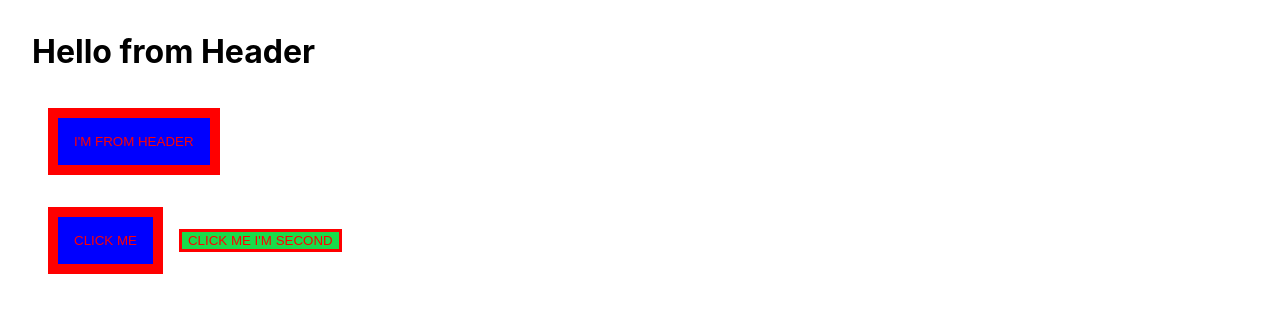
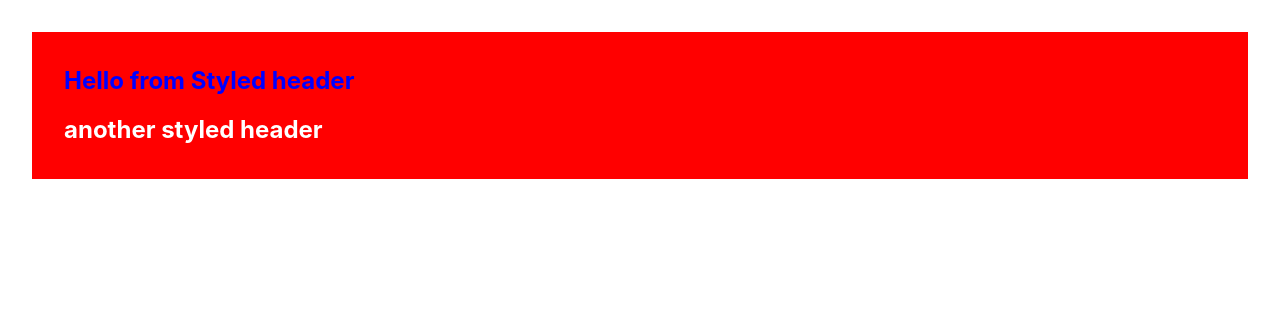
Before and after one commit to iyadhb/explore-react-styling, a React (Create React App) app: page / in a window 1280 px wide. Shown: the top 312 px of the page. Built offline with nearby package versions, Linux system fonts and the light colour scheme.

Commit message:
Nesting and selecting Styled Components

```diff
--- a/src/App.js
+++ b/src/App.js
@@ -1,14 +1,12 @@
 import React from 'react';
 import './App.css';
-import {Button, SecondButton} from './components/Buttons'
-import Header from './components/Header'
+import StyledHeader from './components/StyledHeader'
 
 function App() {
   return (
     <div>
-    <Header />
-    <Button>CLick me</Button>
-    <SecondButton>Click me i'm second</SecondButton>
+    <StyledHeader />
+
     </div>
   );
 }
--- /dev/null
+++ b/src/components/StyledHeader.js
@@ -0,0 +1,27 @@
+import React from 'react'
+import styled from 'styled-components'
+
+const StyledHeader = () => {
+    return (
+        <StyledWrapper>
+            <h1>Hello from Styled header</h1>
+            <h2 className="radnom">another styled header</h2>
+        </StyledWrapper>
+    )
+}
+
+const StyledWrapper = styled.section`
+background: red;
+padding: .9rem 2rem;
+transition: all 2s ease-in-out;
+h1 {
+    color: blue;
+};
+.radnom {
+    color: white;
+};
+&:hover {
+    background: gold;
+}
+`
+export default StyledHeader
```
